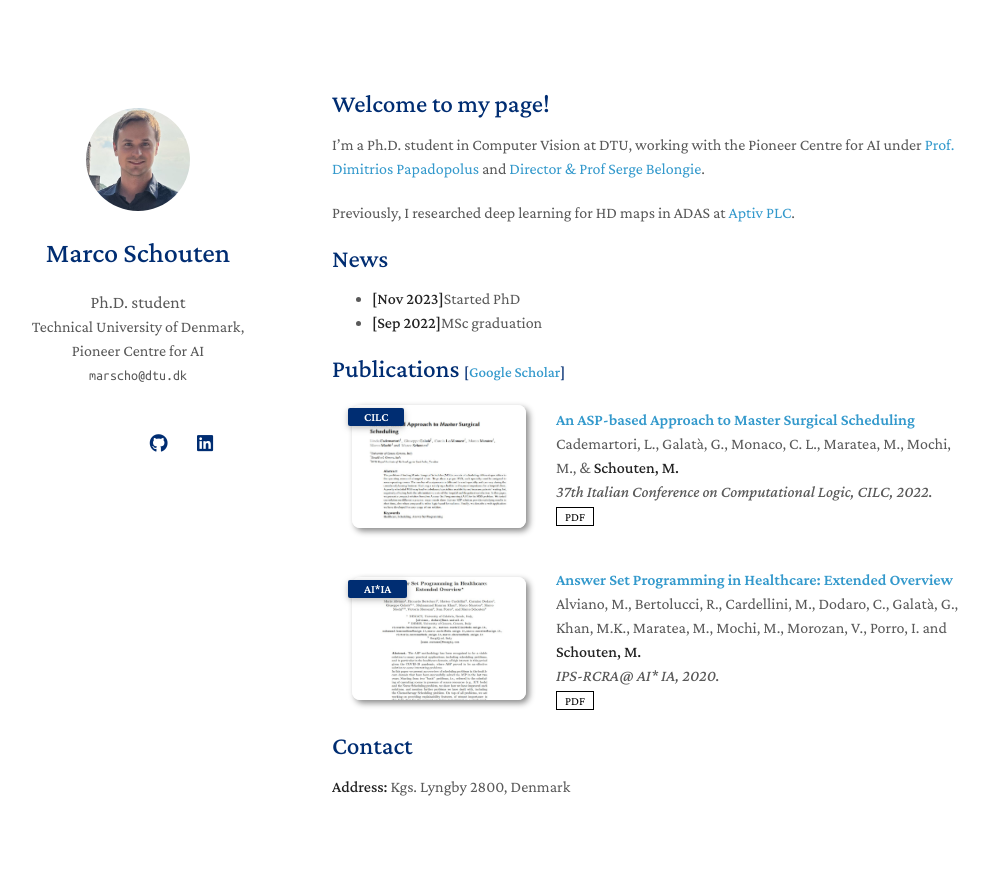
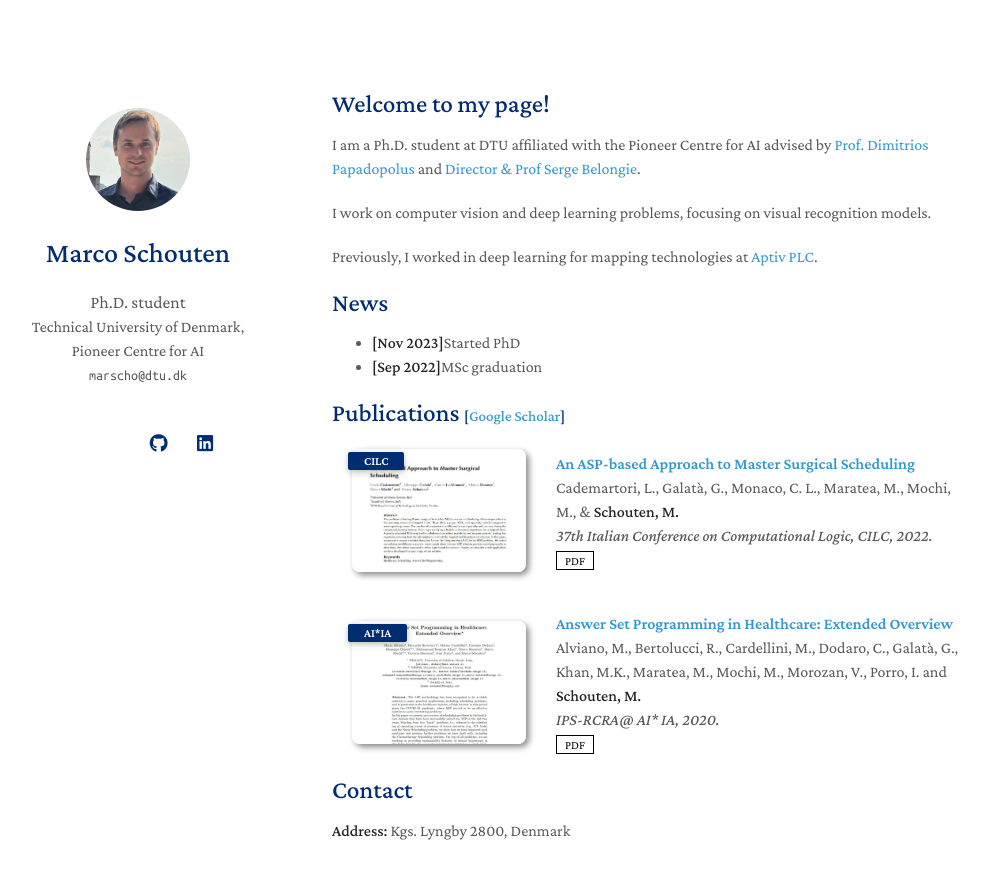
Before and after one commit to marcoschouten/marcoschouten.github.io, a Jekyll site: the page built from index.md, in a window 1280 px wide and 961 px high. Shown: the top 879 px of the window, without its empty margins (138-1127 px from the left). Built offline with Jekyll 4.4.1, drawn with Linux system fonts in a browser that asks for light colours; nearby versions of some CDN libraries; a style sheet for code colours, icons or effects is not loaded; our own code applies the rules of GitHub Pages for plain Markdown files.

Commit message:
Update index.md

```diff
--- a/index.md
+++ b/index.md
@@ -4,12 +4,13 @@ layout: homepage
 
 ## Welcome to my page!
 
-I'm a Ph.D. student in Computer Vision at DTU, working with the Pioneer Centre for AI under <a href="http://people.csail.mit.edu/dimpapa/">Prof. Dimitrios Papadopolus</a> and <a href="https://sergebelongie.github.io/" >Director & Prof Serge Belongie</a>.
-<!--
-My research focuses on improving annotation techniques for visual data, aiming to enhance the learning process of visual recognition models.
--->
+I am a Ph.D. student at DTU affiliated with the Pioneer Centre for AI advised by <a href="http://people.csail.mit.edu/dimpapa/">Prof. Dimitrios Papadopolus</a> and <a href="https://sergebelongie.github.io/" >Director & Prof Serge Belongie</a>.
 
-Previously, I researched deep learning for HD maps in ADAS at <a href="https://aptiv.com">Aptiv PLC</a>.
+I work on computer vision and deep learning problems, focusing on visual recognition models.
+
+Previously, I worked in deep learning for mapping technologies at <a href="https://aptiv.com">Aptiv PLC</a>.
+
+
 
 
 <!--
```
